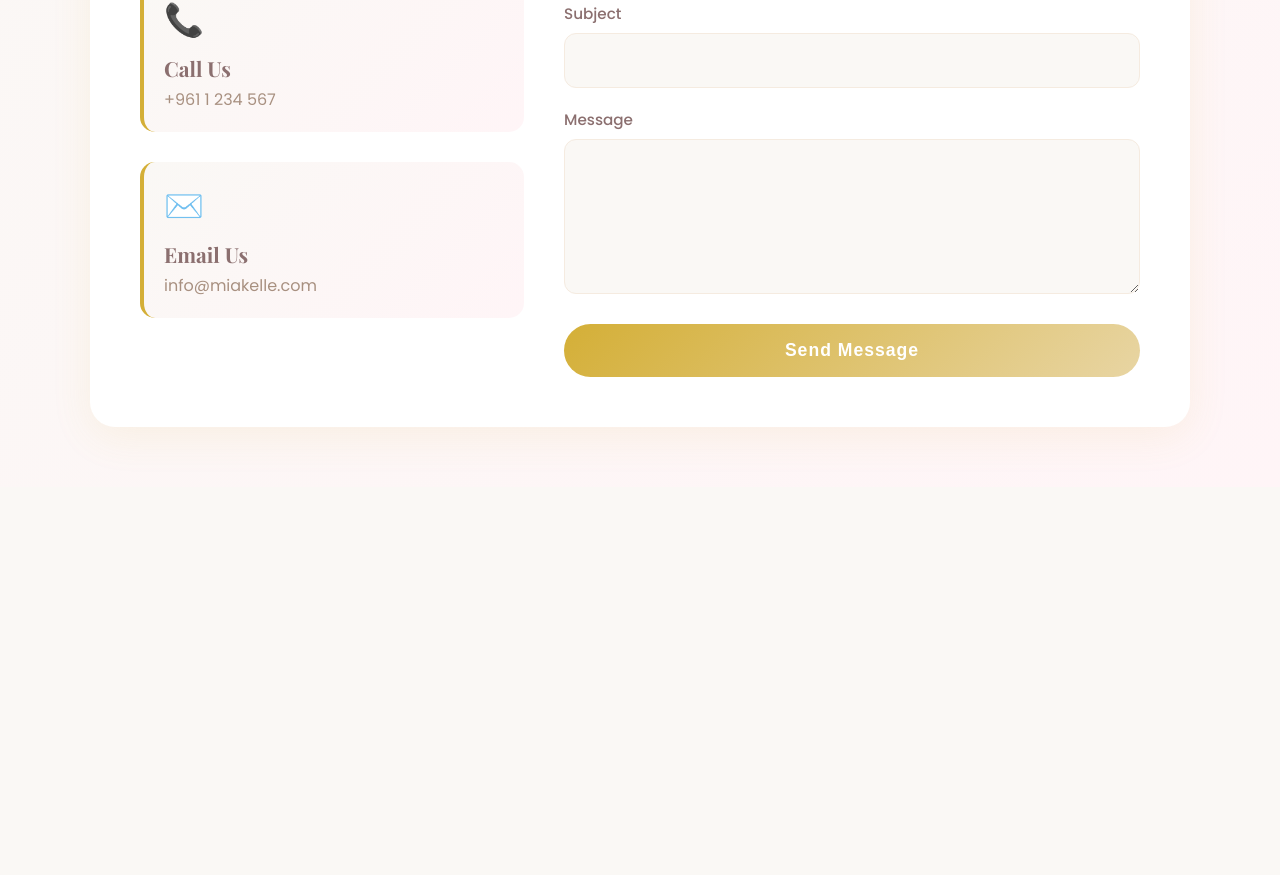
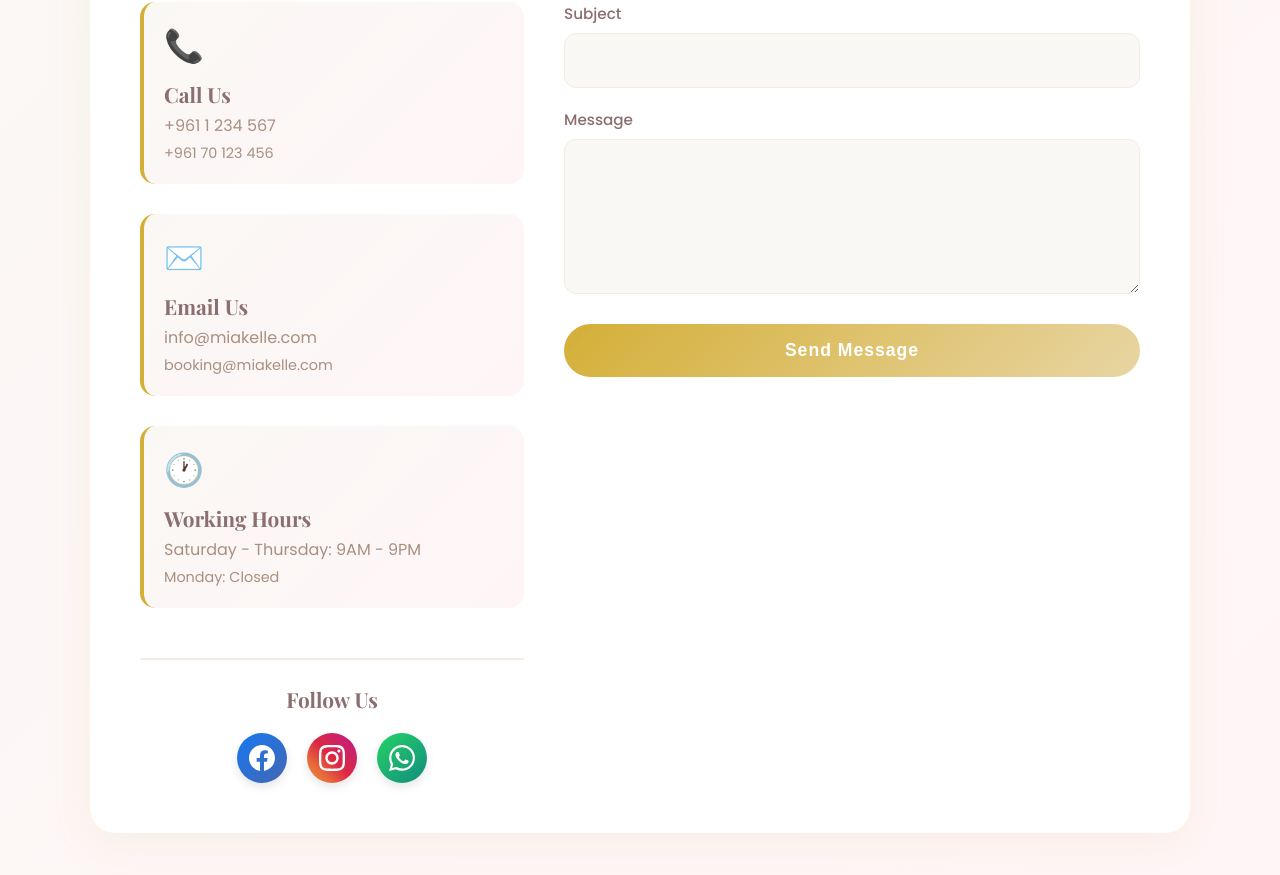
Before and after one commit to eliasmicha73-wq/MiakelleSalon, a React (Create React App) app in the folder frontend/: page /contact in a window 1280 px wide. Shown: the part 567-1442 px from the top of the page. Before the commit the page ends 1054 px from the top, so only its background shows below. Built offline with nearby package versions, Linux system fonts and the light colour scheme.

Commit message:
udueidei

```diff
--- a/frontend/src/pages/Contact.js
+++ b/frontend/src/pages/Contact.js
@@ -34,6 +34,7 @@
   };
 
   return (
+
     <div className="contact-page">
       <div className="contact-header">
         <h1>Get In Touch</h1>
@@ -46,22 +47,50 @@
             <div className="info-icon">📍</div>
             <h3>Visit Us</h3>
             <p>Hamra Street, Beirut, Lebanon</p>
+            <p style={{fontSize: "0.9rem", color: "#a89080", marginTop: "5px"}}>Near American University of Beirut</p>
           </div>
+
           <div className="info-item">
             <div className="info-icon">📞</div>
             <h3>Call Us</h3>
             <p>+961 1 234 567</p>
+            <p style={{fontSize: "0.9rem", color: "#a89080", marginTop: "5px"}}>+961 70 123 456</p>
           </div>
+
           <div className="info-item">
             <div className="info-icon">✉️</div>
             <h3>Email Us</h3>
             <p>info@miakelle.com</p>
+            <p style={{fontSize: "0.9rem", color: "#a89080", marginTop: "5px"}}>booking@miakelle.com</p>
+          </div>
+
+          <div className="info-item">
+            <div className="info-icon">🕐</div>
+            <h3>Working Hours</h3>
+            <p>Saturday - Thursday: 9AM - 9PM</p>
+            <p style={{fontSize: "0.9rem", color: "#a89080", marginTop: "5px"}}>Monday: Closed</p>
+          </div>
+
+          <div className="social-media-section">
+            <h3>Follow Us</h3>
+            <div className="social-icons">
+              <a href="https://www.facebook.com/p/Salon-Mireille-Fares-Helou-100083165600986/" target="_blank" rel="noopener noreferrer" className="social-icon facebook" aria-label="Facebook">
+                <svg viewBox="0 0 24 24" fill="currentColor"><path d="M24 12.073c0-6.627-5.373-12-12-12s-12 5.373-12 12c0 5.99 4.388 10.954 10.125 11.854v-8.385H7.078v-3.47h3.047V9.43c0-3.007 1.792-4.669 4.533-4.669 1.312 0 2.686.235 2.686.235v2.953H15.83c-1.491 0-1.956.925-1.956 1.874v2.25h3.328l-.532 3.47h-2.796v8.385C19.612 23.027 24 18.062 24 12.073z"/></svg>
+              </a>
+              <a href="https://www.instagram.com/salon_mireille_fares_helou/" target="_blank" rel="noopener noreferrer" className="social-icon instagram" aria-label="Instagram">
+                <svg viewBox="0 0 24 24" fill="currentColor"><path d="M12 2.163c3.204 0 3.584.012 4.85.07 3.252.148 4.771 1.691 4.919 4.919.058 1.265.069 1.645.069 4.849 0 3.205-.012 3.584-.069 4.849-.149 3.225-1.664 4.771-4.919 4.919-1.266.058-1.644.07-4.85.07-3.204 0-3.584-.012-4.849-.07-3.26-.149-4.771-1.699-4.919-4.92-.058-1.265-.07-1.644-.07-4.849 0-3.204.013-3.583.07-4.849.149-3.227 1.664-4.771 4.919-4.919 1.266-.057 1.645-.069 4.849-.069zm0-2.163c-3.259 0-3.667.014-4.947.072-4.358.2-6.78 2.618-6.98 6.98-.059 1.281-.073 1.689-.073 4.948 0 3.259.014 3.668.072 4.948.2 4.358 2.618 6.78 6.98 6.98 1.281.058 1.689.072 4.948.072 3.259 0 3.668-.014 4.948-.072 4.354-.2 6.782-2.618 6.979-6.98.059-1.28.073-1.689.073-4.948 0-3.259-.014-3.667-.072-4.947-.196-4.354-2.617-6.78-6.979-6.98-1.281-.059-1.69-.073-4.949-.073zm0 5.838c-3.403 0-6.162 2.759-6.162 6.162s2.759 6.163 6.162 6.163 6.162-2.759 6.162-6.163c0-3.403-2.759-6.162-6.162-6.162zm0 10.162c-2.209 0-4-1.79-4-4 0-2.209 1.791-4 4-4s4 1.791 4 4c0 2.21-1.791 4-4 4zm6.406-11.845c-.796 0-1.441.645-1.441 1.44s.645 1.44 1.441 1.44c.795 0 1.439-.645 1.439-1.44s-.644-1.44-1.439-1.44z"/></svg>
+              </a>
+              <a href="https://wa.me/96170123456" target="_blank" rel="noopener noreferrer" className="social-icon whatsapp" aria-label="WhatsApp">
+                <svg viewBox="0 0 24 24" fill="currentColor"><path d="M17.472 14.382c-.297-.149-1.758-.867-2.03-.967-.273-.099-.471-.148-.67.15-.197.297-.767.966-.94 1.164-.173.199-.347.223-.644.075-.297-.15-1.255-.463-2.39-1.475-.883-.788-1.48-1.761-1.653-2.059-.173-.297-.018-.458.13-.606.134-.133.298-.347.446-.52.149-.174.198-.298.298-.497.099-.198.05-.371-.025-.52-.075-.149-.669-1.612-.916-2.207-.242-.579-.487-.5-.669-.51-.173-.008-.371-.01-.57-.01-.198 0-.52.074-.792.372-.272.297-1.04 1.016-1.04 2.479 0 1.462 1.065 2.875 1.213 3.074.149.198 2.096 3.2 5.077 4.487.709.306 1.262.489 1.694.625.712.227 1.36.195 1.871.118.571-.085 1.758-.719 2.006-1.413.248-.694.248-1.289.173-1.413-.074-.124-.272-.198-.57-.347m-5.421 7.403h-.004a9.87 9.87 0 01-5.031-1.378l-.361-.214-3.741.982.998-3.648-.235-.374a9.86 9.86 0 01-1.51-5.26c.001-5.45 4.436-9.884 9.888-9.884 2.64 0 5.122 1.03 6.988 2.898a9.825 9.825 0 012.893 6.994c-.003 5.45-4.437 9.884-9.885 9.884m8.413-18.297A11.815 11.815 0 0012.05 0C5.495 0 .16 5.335.157 11.892c0 2.096.547 4.142 1.588 5.945L.057 24l6.305-1.654a11.882 11.882 0 005.683 1.448h.005c6.554 0 11.89-5.335 11.893-11.893a11.821 11.821 0 00-3.48-8.413z"/></svg>
+              </a>
+            </div>
           </div>
         </div>
 
         <form onSubmit={handleSubmit} className="contact-form">
-          {successMessage && <div className="success-message">{successMessage}</div>}
-          {errorMessage && <div className="error-message">{errorMessage}</div>}
+
+          {successMessage && <div className="success-message" style={{marginBottom: '20px', padding: '15px', background: '#d4edda', color: '#155724', borderRadius: '8px', textAlign: 'center'}}>{successMessage}</div>}
+          {errorMessage && <div className="error-message" style={{marginBottom: '20px', padding: '15px', background: '#f8d7da', color: '#721c24', borderRadius: '8px', textAlign: 'center'}}>{errorMessage}</div>}
 
           <div className="form-group">
             <label>Your Name</label>
```
